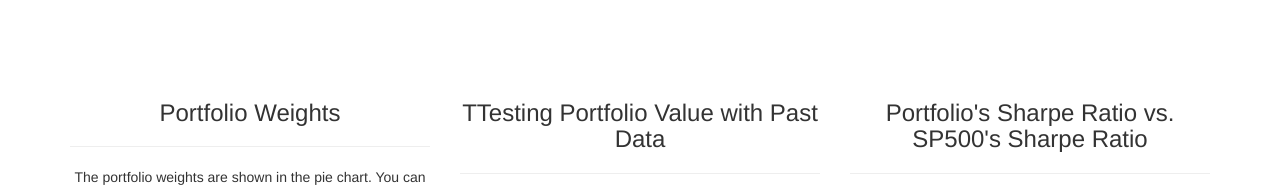
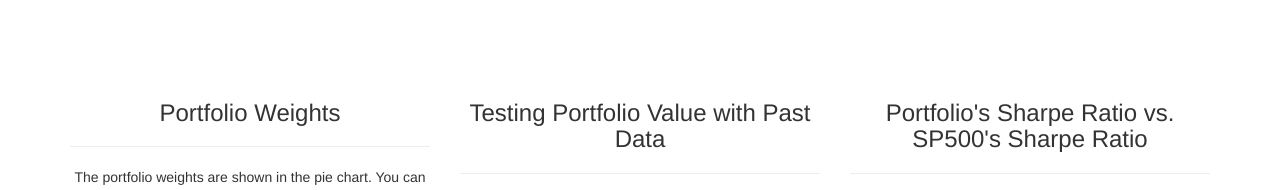
Before and after one commit to skykitten2y/web_Capstone, a Flask app: template src/templates/function2_results_outperform.html in a window 1280 px wide. Shown: the part 640-830 px from the top of the page. Run offline with Flask 2, Linux system fonts and the light colour scheme; the template is opened without the code that fills it, so the values that code supplies are empty; some libraries are stand-ins or nearby versions.

Commit message:
Update function2_results_outperform.html

```diff
--- a/src/templates/function2_results_outperform.html
+++ b/src/templates/function2_results_outperform.html
@@ -153,7 +153,7 @@
                     <div class="col-md-4">
                         <div class=" 'about-item text-center">
                             <i class="fa fa-rocket"></i>
-                            <h3>TTesting Portfolio Value with Past Data</h3>
+                            <h3>Testing Portfolio Value with Past Data</h3>
                             <hr>
                             <p> If you have invested with our portfolio {{inv_time}} years ago, you would achieve the result as shown in the line chart above. You can see two portfolio values but based on different models. Robust MVO has taken the future uncertainties into account, it results lower portfolio value. However, you can feel free to choose either method based on your confidence of our future estimations. Since no target return has been set, the portfolio is built based on the optimal reward vs. risk ratio.
 </p>
```
